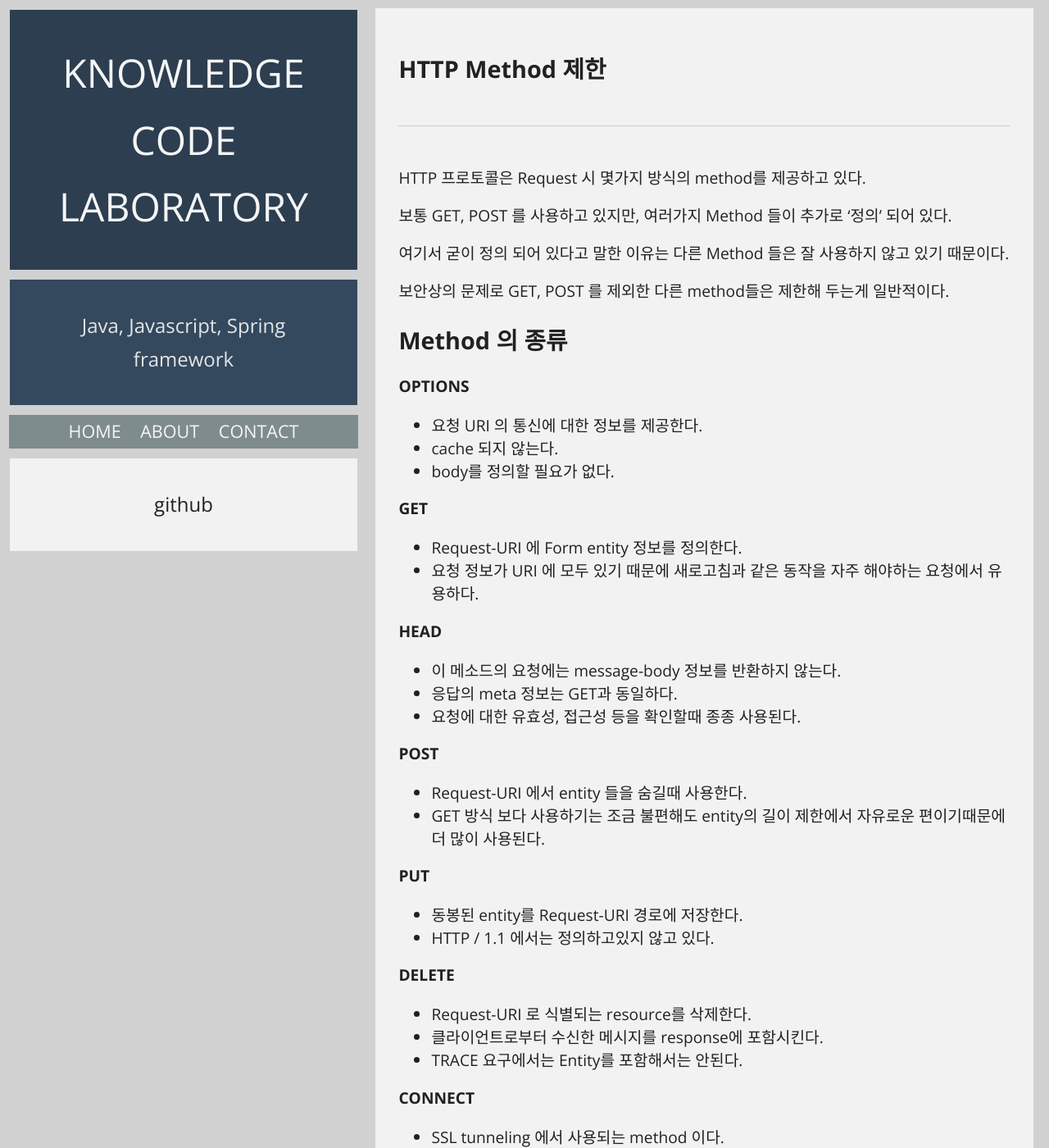
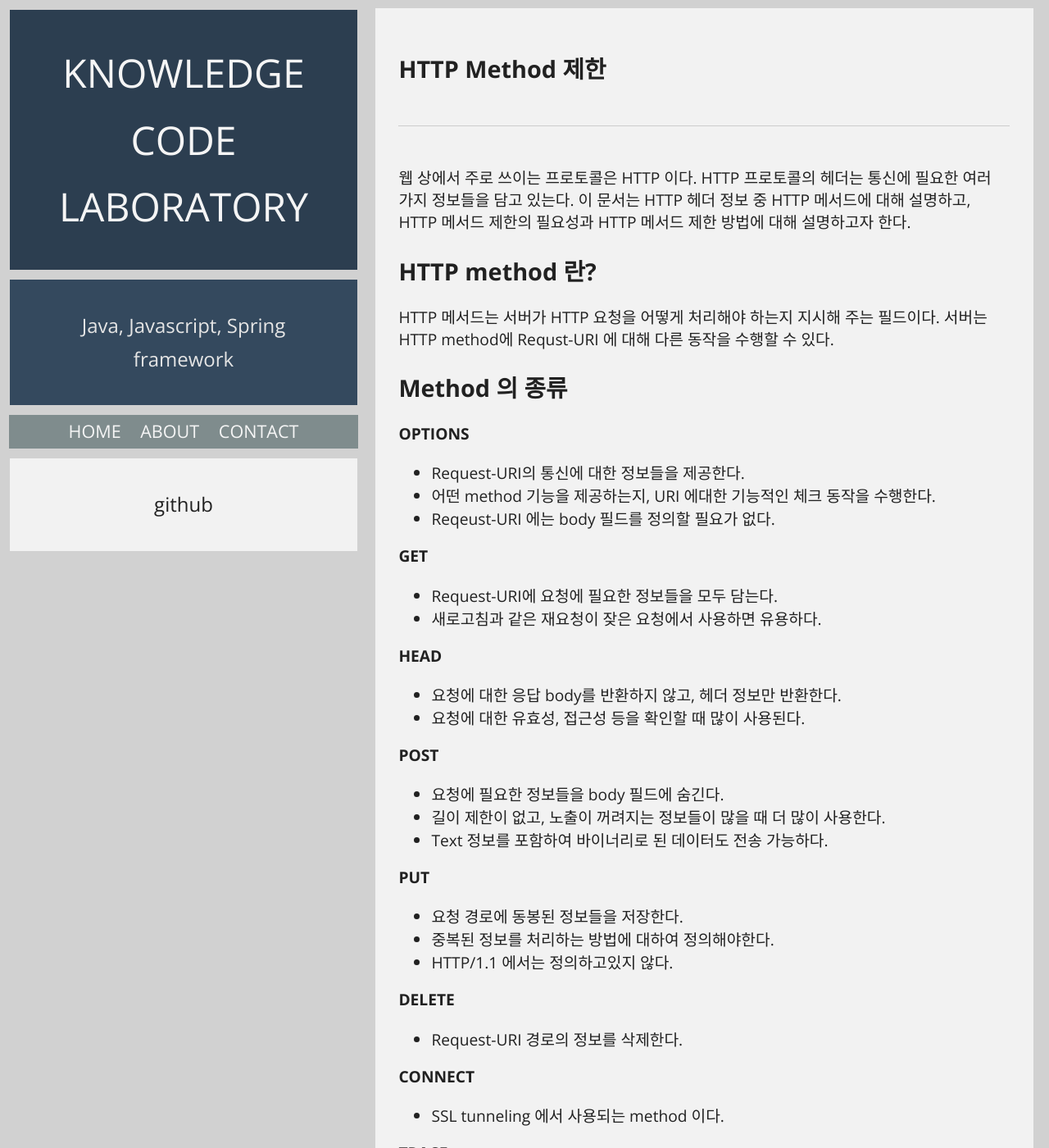
Before and after one commit to kdsr2z0/kdsr2z0.github.io, a Jekyll site: the page built from _posts/2015-04-12-HttpMethodLimit.md, in a window 1280 px wide and 1400 px high. Shown: the whole window at 82% size. Built offline with Jekyll 4.4.1, drawn with Linux system fonts in a browser that asks for light colours; Markdown is read by kramdown in place of the engine named in the settings; comment, search, counter and statistics services are not loaded; some of the changed text lies outside the part shown.

Commit message:
포스트 수정

```diff
--- a/_posts/2015-04-12-HttpMethodLimit.md
+++ b/_posts/2015-04-12-HttpMethodLimit.md
@@ -7,55 +7,63 @@ tags: shit
 shortUrl:
 ---
 
-HTTP 프로토콜은 Request 시 몇가지 방식의 method를 제공하고 있다.
+ 웹 상에서 주로 쓰이는 프로토콜은 HTTP 이다. HTTP 프로토콜의 헤더는 통신에 필요한 여러 가지 정보들을 담고 있는다. 이 문서는 HTTP 헤더 정보 중 HTTP 메서드에 대해 설명하고, HTTP 메서드 제한의 필요성과 HTTP 메서드 제한 방법에 대해 설명하고자 한다.
 
-보통 GET, POST 를 사용하고 있지만, 여러가지 Method 들이 추가로 '정의' 되어 있다.
 
-여기서 굳이 정의 되어 있다고 말한 이유는 다른 Method 들은 잘 사용하지 않고 있기 때문이다.
+HTTP method 란?
+----------------
 
-보안상의 문제로 GET, POST 를 제외한 다른 method들은 제한해 두는게 일반적이다.
-
+ HTTP 메서드는 서버가 HTTP 요청을 어떻게 처리해야 하는지 지시해 주는 필드이다.
+서버는 HTTP method에 Requst-URI 에 대해 다른 동작을 수행할 수 있다.
 
 Method 의 종류
 ----------------
 
 __OPTIONS__
 
-* 요청 URI 의 통신에 대한 정보를 제공한다.
-* cache 되지 않는다.
-* body를 정의할 필요가 없다.
+* Request-URI의 통신에 대한 정보들을 제공한다.
+* 어떤 method 기능을 제공하는지, URI 에대한 기능적인 체크 동작을 수행한다.
+* Reqeust-URI 에는 body 필드를 정의할 필요가 없다.
+
 
 __GET__
 
-* Request-URI 에 Form entity 정보를 정의한다.
-* 요청 정보가 URI 에 모두 있기 때문에 새로고침과 같은 동작을 자주 해야하는 요청에서 유용하다.
+* Request-URI에 요청에 필요한 정보들을 모두 담는다.
+* 새로고침과 같은 재요청이 잦은 요청에서 사용하면 유용하다.
+
 
 __HEAD__
 
-* 이 메소드의 요청에는 message-body 정보를 반환하지 않는다.
-* 응답의 meta 정보는 GET과 동일하다.
-* 요청에 대한 유효성, 접근성 등을 확인할때 종종 사용된다.
+* 요청에 대한 응답 body를 반환하지 않고, 헤더 정보만 반환한다.
+* 요청에 대한 유효성, 접근성 등을 확인할 때 많이 사용된다.
+
 
 __POST__
 
-* Request-URI 에서 entity 들을 숨길때 사용한다.
-* GET 방식 보다 사용하기는 조금 불편해도 entity의 길이 제한에서 자유로운 편이기때문에 더 많이 사용된다.
+* 요청에 필요한 정보들을 body 필드에 숨긴다.
+* 길이 제한이 없고, 노출이 꺼려지는 정보들이 많을 때 더 많이 사용한다.
+* Text 정보를 포함하여 바이너리로 된 데이터도 전송 가능하다.
+
 
 __PUT__
 
-* 동봉된 entity를 Request-URI 경로에 저장한다.
-* HTTP / 1.1 에서는 정의하고있지 않고 있다.
+* 요청 경로에 동봉된 정보들을 저장한다.
+* 중복된 정보를 처리하는 방법에 대하여 정의해야한다.
+* HTTP/1.1 에서는 정의하고있지 않다.
+
 
 __DELETE__
 
-* Request-URI 로 식별되는 resource를 삭제한다.
-* 클라이언트로부터 수신한 메시지를 response에 포함시킨다.
-* TRACE 요구에서는 Entity를 포함해서는 안된다.
+* Request-URI 경로의 정보를 삭제한다.
 
 __CONNECT__
 
 * SSL tunneling 에서 사용되는 method 이다.
 
+__TRACE__
+
+* 클라이언트로부터 수신한 메시지를 응답에 포함시킨다.
+* TRACE 메서드 요청에는 요청 정보를 포함하는 URI 를 사용하면 안될 것이다.
 
 
 web.xml 설정으로 제한하기
```
